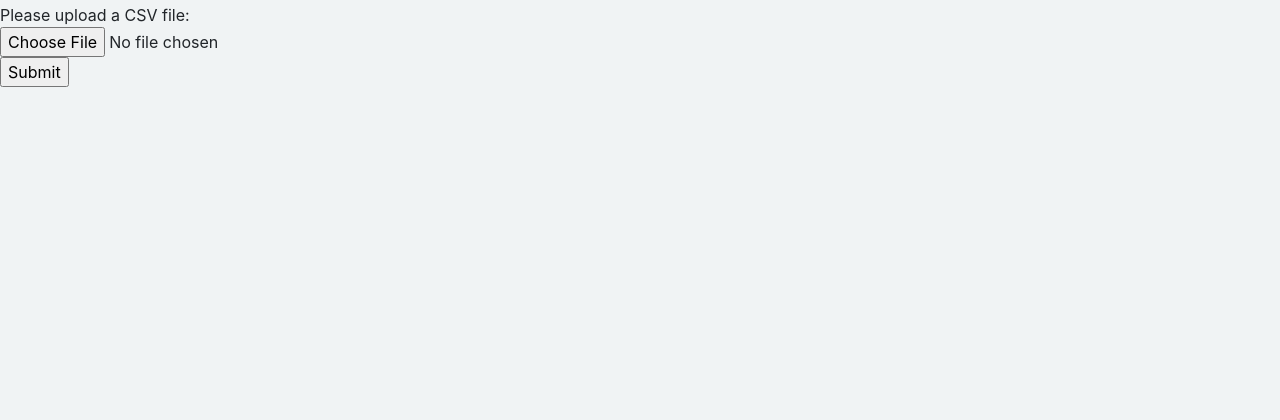
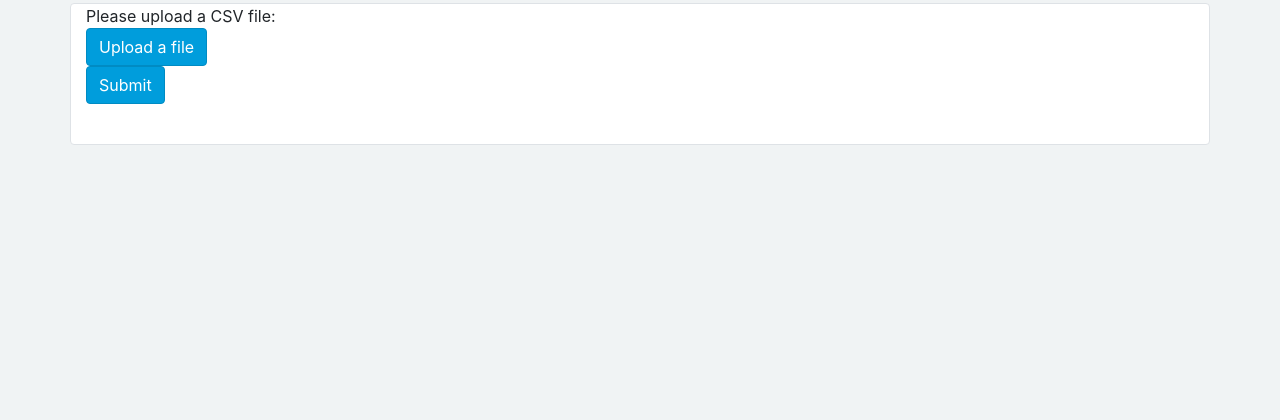
Before and after one commit to bethsecor/nlp-narratives, a Flask app: page /upload in a window 1280 px wide. Shown: the part 296-716 px from the top of the page. Run offline with Flask 2, Linux system fonts and the light colour scheme; parts of the project's set-up code (start-up, migrations or seed data) failed here and were passed over; some libraries are stand-ins or nearby versions.

Commit message:
Clean up upload page more.

```diff
--- a/services/static/css/styles.css
+++ b/services/static/css/styles.css
@@ -18,3 +18,17 @@ body {
 div {
     border-color: #dddddd !important;
 }
+
+.upload-btn-wrapper {
+    position: relative;
+    overflow: hidden;
+    display: inline-block;
+}
+
+.upload-btn-wrapper input[type=file] {
+    font-size: 100px;
+    position: absolute;
+    left: 0;
+    top: 0;
+    opacity: 0;
+}
--- a/services/templates/upload.html
+++ b/services/templates/upload.html
@@ -18,12 +18,18 @@
 
         <br>
 
+        <div class="container border border-color rounded">
             <form action = "{{ url_for('upload_and_predict_codes') }}"
                   method = "POST"
                   enctype = "multipart/form-data">
                 Please upload a CSV file:<br>
+                <div class="upload-btn-wrapper">
+                    <button class="btn btl-lg btn-primary">Upload a file</button>
                     <input type = "file" name = "file" id="file-upload"/><br>
-            <input type = "submit" value="Submit"/>
+                </div><br>
+                <input type = "submit" class="btn btl-lg btn-primary" value="Submit"/>
             </form>
+            <br>
+        </div>
     </body>
 </html>
```
Lines whose indentation alone changed are shown as unchanged.
